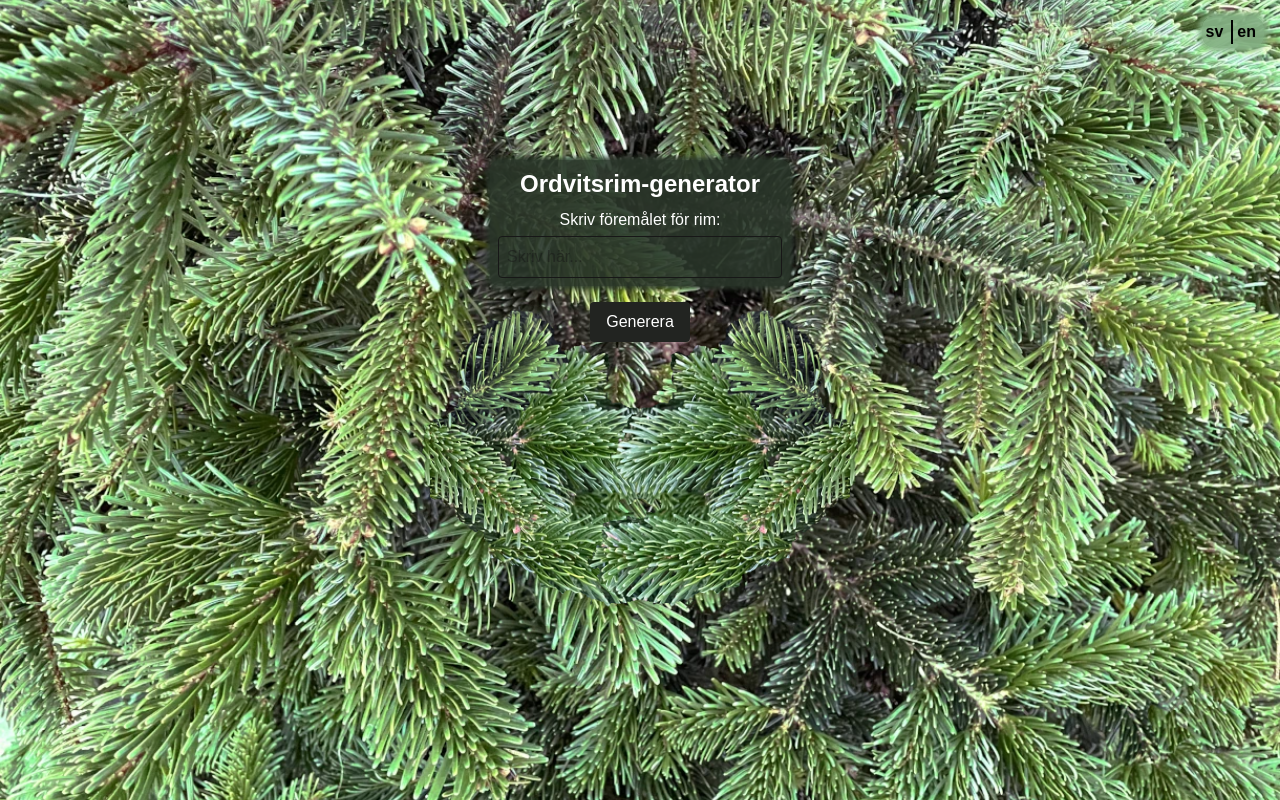
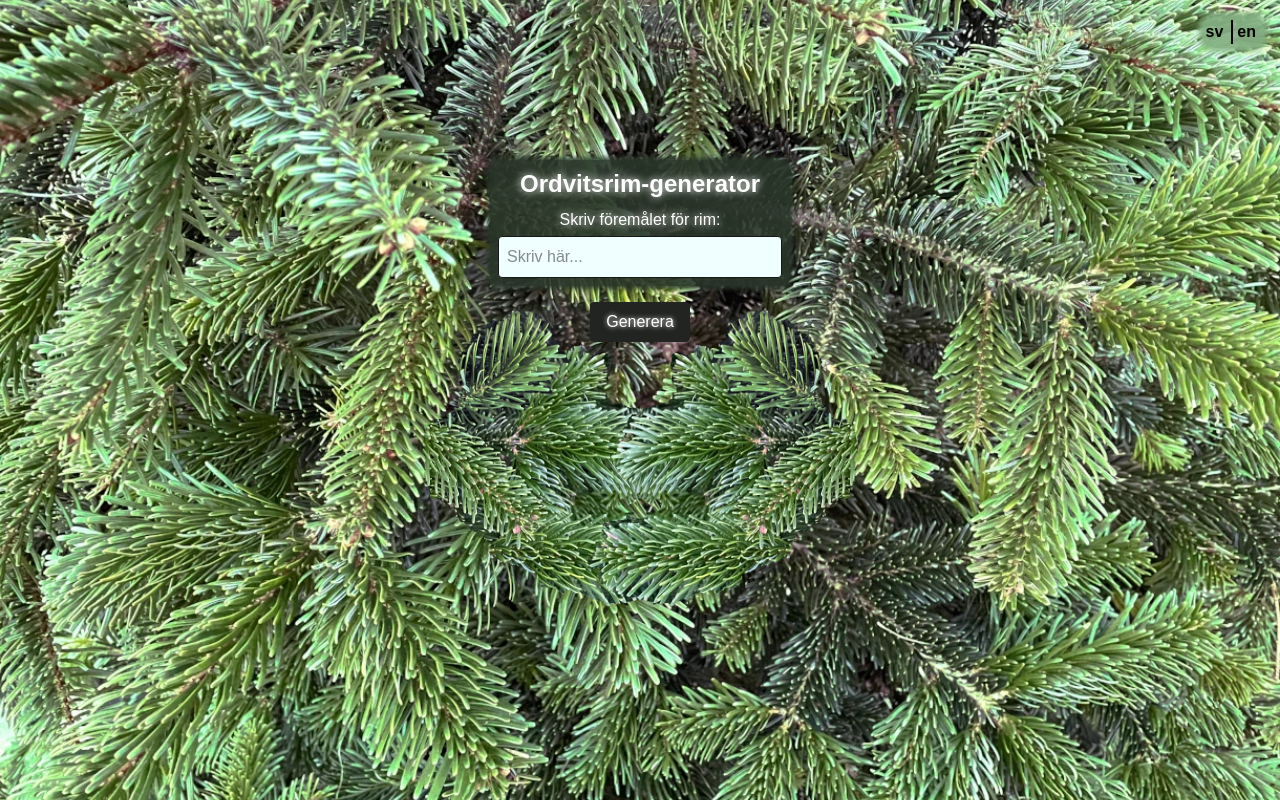
Before and after one commit to Aurorien/PunRhymeGenerator, a Next.js app: page / in a window 1280 px wide. Built offline with nearby package versions, Linux system fonts and the light colour scheme.

Commit message:
Add shining text styling

```diff
--- a/src/app/globals.css
+++ b/src/app/globals.css
@@ -33,11 +33,18 @@ h1,
 h2,
 p {
   /* color: rgb(34, 36, 33); */
-  color: rgb(255, 255, 255);
+  color: #ffffff;
+  text-shadow: 0 0 8px #ffffff;
+}
+
+button {
+  color: #ffffff;
+  text-shadow: 0 0 5px #ffffff;
 }
 
 input {
   color: #171717;
+  background-color: azure;
 }
 
 @media (min-width: 1920px) {
--- a/src/app/page.tsx
+++ b/src/app/page.tsx
@@ -142,7 +142,7 @@ export default function Home() {
             <button
               onClick={handleGenerate}
               disabled={loading}
-              className={`mt-4 z-50 px-4 py-2 bg-darkpinegren text-white rounded hover:bg-darkpinegren/95 disabled:bg-gray-400 ${
+              className={`mt-4 z-50 px-4 py-2 bg-darkpinegren rounded hover:bg-darkpinegren/95 disabled:bg-gray-400 ${
                 loading ? "cursor-not-allowed" : ""
               }`}
             >
@@ -152,7 +152,7 @@ export default function Home() {
             </button>
 
             <p
-              className={`mt-[75px] p-2 rounded max-w-64 w-fit text-white bg-pinegren shadow-[0_0_5px_3px_rgba(42,54,42,0.9)] py-2 transition-opacity duration-1000`}
+              className={`mt-[75px] p-2 rounded max-w-64 w-fit bg-pinegren shadow-[0_0_5px_3px_rgba(42,54,42,0.9)] py-2 transition-opacity duration-1000`}
             >
               {response}
             </p>
```
